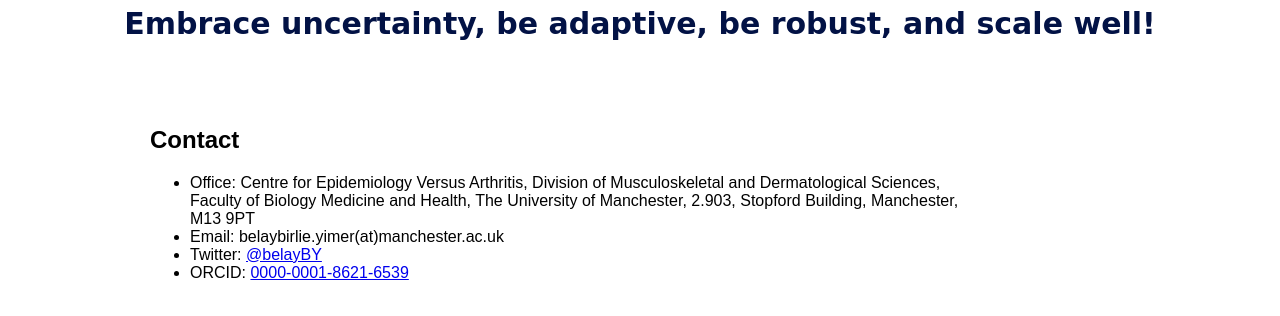
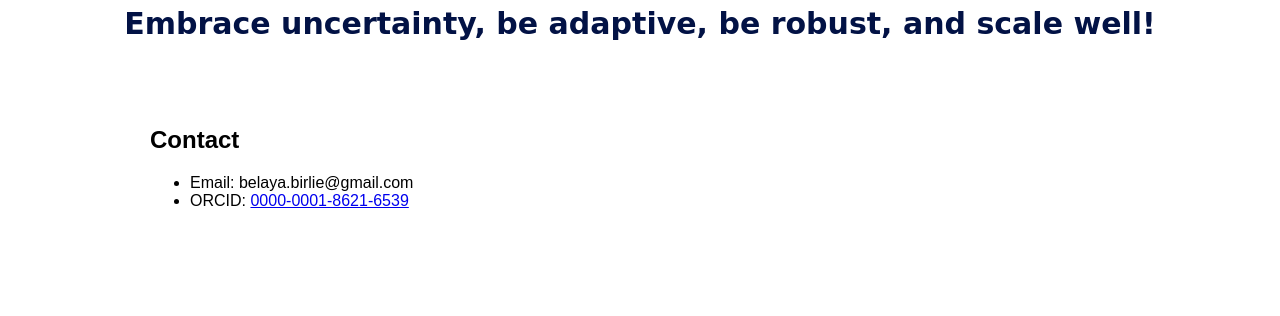
Before and after one commit to belayb/belayb.github.io, a plain HTML site: page contact.html in a window 1280 px wide. Shown: the part 340-656 px from the top of the page. Drawn offline with Linux system fonts and the light colour scheme.

Commit message:
Update contact.html

```diff
--- a/contact.html
+++ b/contact.html
@@ -100,9 +100,7 @@ footer {
       <article>
         <h1>Contact</h1>
         <ul>
-            <li>Office: Centre for Epidemiology Versus Arthritis, Division of Musculoskeletal and Dermatological Sciences, Faculty of Biology Medicine and Health, The University of Manchester, 2.903, Stopford Building, Manchester, M13 9PT </li>
-            <li>Email: belaybirlie.yimer(at)manchester.ac.uk</li>
-            <li>Twitter: <a href= "https://twitter.com/belayBY"> @belayBY</a></li>
+            <li>Email: belaya.birlie@gmail.com</li>
             <li>ORCID: <a href= "https://orcid.org/0000-0001-8621-6539"> 0000-0001-8621-6539</a></li>
           </ul>
 
```
